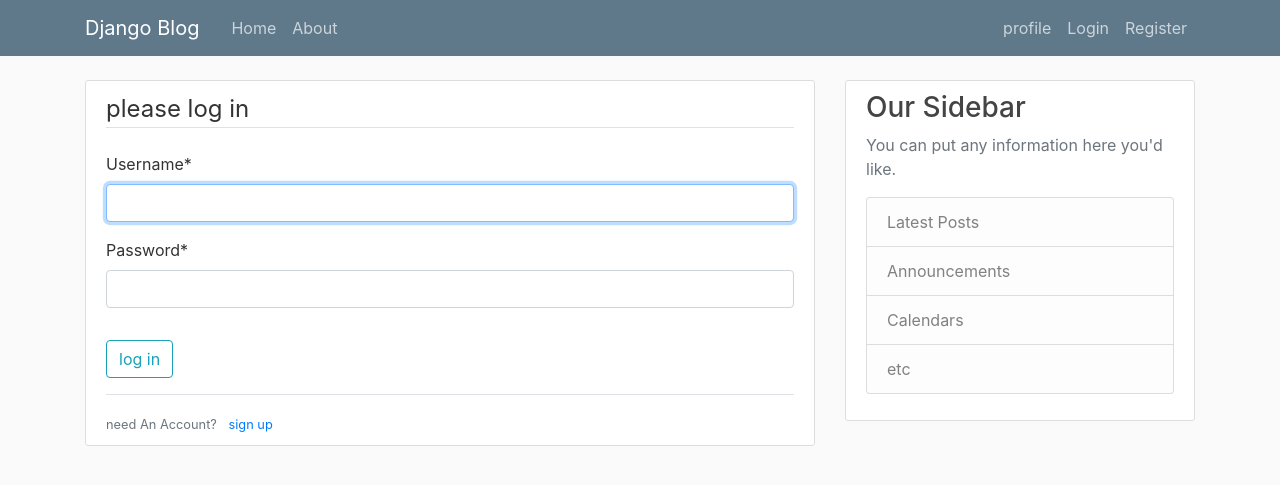
After one commit to grocky52/django_blog_walkthrough-, a Django app: page /login/ in a window 1280 px wide. The commit adds this page. Shown: the top 485 px of the page. Run offline with Django 4.2, Linux system fonts and the light colour scheme; some libraries are stand-ins or nearby versions.

Commit message:
log in logout completely working

```diff
--- a/blog/templates/blog/base.html
+++ b/blog/templates/blog/base.html
@@ -28,13 +28,22 @@
           </button>
           <div class="collapse navbar-collapse" id="navbarToggle">
             <div class="navbar-nav mr-auto">
+
               <a class="nav-item nav-link" href="{% url 'blog:home' %}">Home</a>
               <a class="nav-item nav-link" href="{% url 'blog:about' %}">About</a>
             </div>
             <!-- Navbar Right Side -->
             <div class="navbar-nav">
-              <a class="nav-item nav-link" href="#">Login</a>
-              <a class="nav-item nav-link" href="#">Register</a>
+              <a class="nav-item nav-link" href="{% url 'blog:profile' %}">profile</a>
+              {%  if user.is_authenticated %}
+              <a class="nav-item nav-link" href="{% url 'blog:logout' %}">logout</a>
+              {% else %}
+              <a class="nav-item nav-link" href="{% url 'blog:login' %}">Login</a>
+              <a class="nav-item nav-link" href="{% url 'blog:register' %}">Register</a>
+              {%  endif %}
+
+
+
             </div>
           </div>
         </div>
--- a/blog/urls.py
+++ b/blog/urls.py
@@ -1,11 +1,15 @@
 from django.urls import path
 from . import views
 from users import views as user_views
+from django.contrib.auth import views as auth_views
 
 app_name = 'blog'
 urlpatterns = [
     path('', views.home, name = 'home'),
     path('register/', user_views.register, name='register'),
-    path('about/', views.about, name = 'about')
+    path('profile/', user_views.profile, name='profile'),
+    path('login/', auth_views.LoginView.as_view(template_name='users/login.html'), name='login'),
+    path('logout/', auth_views.LogoutView.as_view(template_name='users/logout.html'), name='logout'),
+    path('about/', views.about, name = 'about'),
 
 ]
--- a/django_project/urls.py
+++ b/django_project/urls.py
@@ -15,8 +15,41 @@ Including another URLconf
 """
 from django.contrib import admin
 from django.urls import path, include
+from django.contrib.auth import views as auth_views
+from users import views as user_views
 
 urlpatterns = [
     path('admin/', admin.site.urls),
+
+    path('register/', user_views.register, name='register'),
+    path('profile/', user_views.profile, name='profile'),
+    path('login/', auth_views.LoginView.as_view(template_name='users/login.html'), name='login'),
+    path('logout/', auth_views.LogoutView.as_view(template_name='users/logout.html'), name='logout'),
+
+
+    #reset password urlaaut
+    #path('password-reset/', auth_views.PasswordResetView.as_view(template_name = 'users/password_reset.html'), name = 'password_reset'),
+    #path('password-reset/done/', auth_views.PasswordResetDoneView.as_view(template_name = 'users/password_reset_done.html'), name = 'password_reset_done'),
+    #path('password-reset-confirm/<uidb64>/<token>/', auth_views.PasswordResetConfirmView.as_view(template_name = 'password_reset_confirm'), name = 'password_reset_confirm'),
+     path('password-reset/',
+         auth_views.PasswordResetView.as_view(
+             template_name='users/password_reset.html'
+         ),
+         name='password_reset'),
+    path('password-reset/done/',
+         auth_views.PasswordResetDoneView.as_view(
+             template_name='users/password_reset_done.html'
+         ),
+         name='password_reset_done'),
+    path('password-reset-confirm/<uidb64>/<token>/',
+         auth_views.PasswordResetConfirmView.as_view(
+             template_name='users/password_reset_confirm.html'
+         ),
+         name='password_reset_confirm'),
+    path('password-reset-complete/',
+         auth_views.PasswordResetCompleteView.as_view(
+             template_name='users/password_reset_complete.html'
+         ),
+         name='password_reset_complete'),
     path('', include('blog.urls'))
 ]
--- /dev/null
+++ b/users/templates/users/login.html
@@ -0,0 +1,22 @@
+{% extends 'blog/base.html' %}
+{% load crispy_forms_tags %}
+
+{% block content %}
+    <div class="content-section">
+        <form method="POST">
+            {% csrf_token %}
+            <fieldset class="form-group">
+                <legend class="border-bottom mb-4">please log in</legend>
+                {{ form|crispy }}
+            </fieldset>
+            <div class="form-group">
+                <button class="btn btn-outline-info" type="submit">log in</button>
+            </div>
+        </form>
+        <div class="border-top pt-3">
+            <small class="text-muted">
+                need An Account? <a class="ml-2" href="#">sign up</a>
+            </small>
+        </div>
+    </div>
+{% endblock content %}
--- /dev/null
+++ b/users/templates/users/password_reset_complete.html
@@ -0,0 +1,6 @@
+{% block content %}
+    <div class="alert alert-info ">
+        <h2>your password has been reset would you like to login {% url 'blog:login' %}</h2>
+    </div>
+
+{% endblock content %}
--- /dev/null
+++ b/users/templates/users/password_reset_done.html
@@ -0,0 +1,6 @@
+{% block content %}
+    <div class="alert alert-info ">
+        <h2>your reset email has been sent successfuly </h2>
+    </div>
+
+{% endblock content %}
```
Also changed, not shown: django_project/settings.py (+15 -0 lines), users/templates/users/logout.html (added, +11 -0 lines), users/templates/users/password_reset.html (added, +17 -0 lines), users/templates/users/password_reset_confirm.html (added, +17 -0 lines), users/templates/users/profile.html (added, +14 -0 lines), users/views.py (+8 -3 lines).
